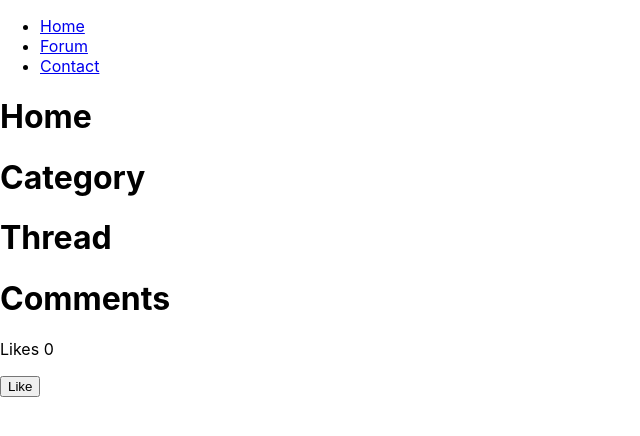
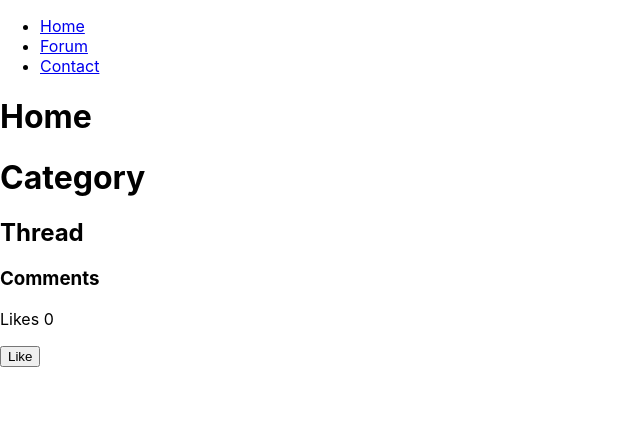
Before and after one commit to Haco11/Grupp4, a React (Create React App) app in the folder my-app/: page / in a window 1280 px wide. Shown: the top 436 px of the page, without its empty margins (0-640 px from the left). Built offline with nearby package versions, Linux system fonts and the light colour scheme.

Commit message:
Delning likes, comments, threads

```diff
--- a/my-app/src/App.js
+++ b/my-app/src/App.js
@@ -1,23 +1,13 @@
 import './App.css';
-import React from "react";
-import Likes from './Likes';
-import Threads from './Threads';
-import Comments from './Comments';
 import Category from './Category';
-
 import Routing from './Routing';
 
 
 const App1 = () =>
    <div>
 
-     <Routing/>
-     <Category/>
-    <Threads/>
-    <Comments/>
-    <Likes/>
-
-
+    <Routing/>
+    <Category/>
 
   </div>
 
--- a/my-app/src/Category.js
+++ b/my-app/src/Category.js
@@ -1,9 +1,12 @@
 import React from 'react';
+import Threads from './Threads';
 
 const Category = () => (
 
 
-<div> <h1>Category</h1></div>
+<div> <h1>Category</h1>
+<Threads/>
+</div>
 
 );
 
--- a/my-app/src/Comments.js
+++ b/my-app/src/Comments.js
@@ -1,8 +1,13 @@
 import React from 'react';
+import Likes from './Likes';
 
 const Comments = () => (
-<div><h1>Comments</h1></div>
+<div><h3>Comments</h3>
+<Likes/>
+</div>
 
 );
 
+
+
 export default Comments;
--- a/my-app/src/Threads.js
+++ b/my-app/src/Threads.js
@@ -1,9 +1,12 @@
 import React from 'react';
+import Comments from './Comments';
 
 const Threads = () => (
 
 
-<div> <h1>Thread</h1></div>
+<div> <h2>Thread</h2>
+<Comments/>
+</div>
 
 );
 
```
